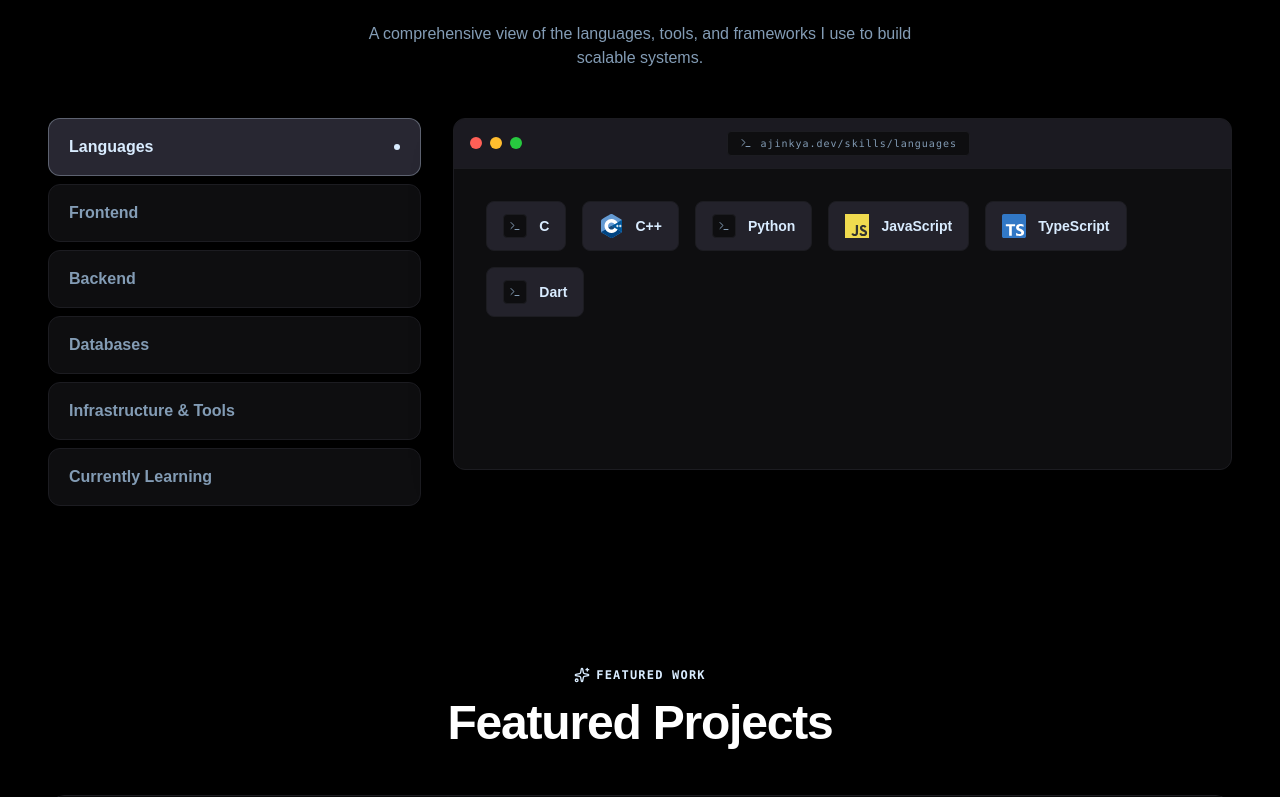
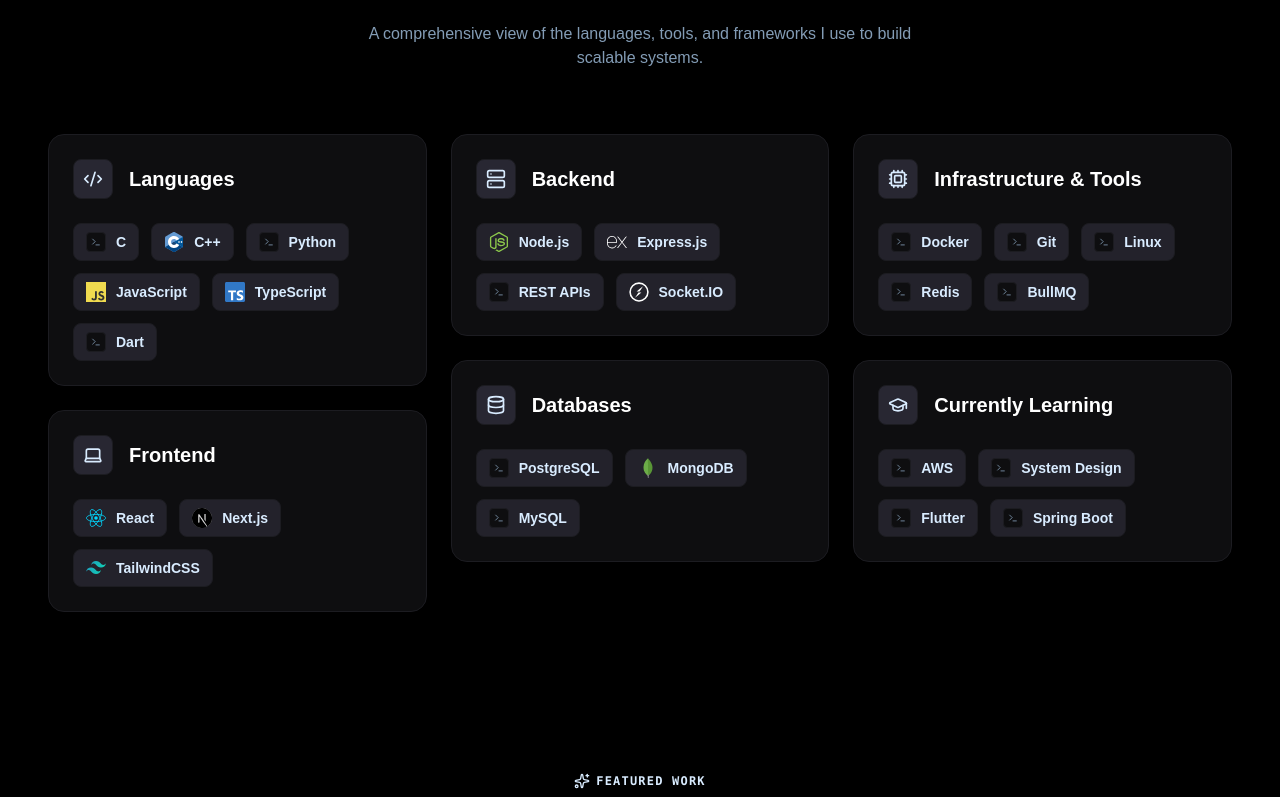
Before and after one commit to Ajinkya-909/portfolio, a React (Vite) app: page /#/ in a window 1280 px wide. Shown: the part 1436-2233 px from the top of the page. Built offline with nearby package versions, Linux system fonts and the light colour scheme; a web font is replaced by a local one.

Commit message:
feat: add Spline 3D model component with WebGL fallback and render Skills section with category-specific iconography.

```diff
--- a/src/components/Skills.tsx
+++ b/src/components/Skills.tsx
@@ -1,16 +1,33 @@
-import { useState } from "react";
 import skillsData from "../data/skills.json";
-import { Terminal } from "lucide-react";
+import { Code2, Laptop, Server, Database, Cpu, GraduationCap, Terminal } from "lucide-react";
 
 type CategoryKey = keyof typeof skillsData;
 
 export default function Skills() {
-  const [activeCategory, setActiveCategory] = useState<CategoryKey>("languages");
   const categories = Object.keys(skillsData) as CategoryKey[];
+
+  const getCategoryIcon = (key: CategoryKey) => {
+    switch (key) {
+      case "languages":
+        return <Code2 className="w-5 h-5 text-white-50" />;
+      case "frontend":
+        return <Laptop className="w-5 h-5 text-white-50" />;
+      case "backend":
+        return <Server className="w-5 h-5 text-white-50" />;
+      case "databases":
+        return <Database className="w-5 h-5 text-white-50" />;
+      case "tools":
+        return <Cpu className="w-5 h-5 text-white-50" />;
+      case "learning":
+        return <GraduationCap className="w-5 h-5 text-white-50" />;
+      default:
+        return <Terminal className="w-5 h-5 text-white-50" />;
+    }
+  };
 
   return (
     <section id="skills" className="py-12 sm:py-20 max-w-[1400px] mx-auto px-6 md:px-12">
-      <div className="text-center mb-12 space-y-4">
+      <div className="text-center mb-16 space-y-4">
         <h2 className="text-2xl md:text-5xl font-bold tracking-tight text-white">
           Technical Arsenal
         </h2>
@@ -19,67 +36,49 @@
         </p>
       </div>
 
-      <div className="grid grid-cols-1 lg:grid-cols-12 gap-8 items-start">
-        {/* Left Side: Tab Navigation */}
-        <div className="lg:col-span-4 flex flex-col gap-2">
+      {/* Masonry Layout for Skills Categories */}
+      <div className="columns-1 md:columns-2 lg:columns-3 gap-6 space-y-6">
         {categories.map((key) => {
-            const isActive = activeCategory === key;
+          const category = skillsData[key];
           return (
-              <button
+            <div
               key={key}
-                onClick={() => setActiveCategory(key)}
-                className={`text-left px-5 py-4 rounded-xl border transition-all duration-300 font-semibold text-sm md:text-base flex items-center justify-between ${
-                  isActive
-                    ? "bg-black-200 border-white-50/30 text-white-50"
-                    : "bg-black-100 border-black-50 text-blue-50 hover:bg-black-200 hover:text-white-50"
-                }`}
+              className="break-inside-avoid bg-black-100 border border-black-50 rounded-2xl p-6 relative group overflow-hidden"
             >
-                {skillsData[key].name}
-                {isActive && <div className="w-1.5 h-1.5 rounded-full bg-white-50" />}
-              </button>
-            );
-          })}
+              {/* Subtle hover background gradient glow */}
+              <div className="absolute inset-0 bg-gradient-to-br from-white-50/5 to-transparent opacity-0 group-hover:opacity-100 transition-opacity duration-500 pointer-events-none" />
+
+              <div className="relative z-10 space-y-6">
+                {/* Category Header */}
+                <div className="flex items-center gap-4">
+                  <div className="w-10 h-10 rounded-lg bg-black-200 border border-black-50 flex items-center justify-center">
+                    {getCategoryIcon(key)}
+                  </div>
+                  <h3 className="font-bold text-xl text-white">{category.name}</h3>
                 </div>
 
-        {/* Right Side: Macbook Mockup */}
-        <div className="lg:col-span-8">
-          <div className="border border-black-50 rounded-xl bg-black-100 overflow-hidden shadow-2xl relative">
-            {/* Window Header */}
-            <div className="flex justify-between items-center px-4 py-3 border-b border-black-50 bg-black-200/50">
-              <div className="flex items-center gap-2">
-                <span className="w-3 h-3 rounded-full bg-[#ff5f56]" />
-                <span className="w-3 h-3 rounded-full bg-[#ffbd2e]" />
-                <span className="w-3 h-3 rounded-full bg-[#27c93f]" />
-              </div>
-              <div className="flex items-center bg-black-100 border border-black-50 px-3 py-1 rounded text-[10px] text-blue-50 font-mono tracking-widest gap-2">
-                <Terminal className="w-3 h-3" />
-                ajinkya.dev/skills/{activeCategory}
-              </div>
-              <div className="w-10" /> {/* Spacer */}
-            </div>
-
-            {/* Window Body */}
-            <div className="p-6 md:p-8 min-h-[300px] flex items-start content-start flex-wrap gap-4 relative">
-              <div className="absolute inset-0 cyber-grid opacity-10 pointer-events-none" />
-
-              {skillsData[activeCategory].items.map((skill, index) => (
+                {/* Skills Badges */}
+                <div className="flex flex-wrap gap-3">
+                  {category.items.map((skill, index) => (
                     <div
                       key={index}
-                  className="flex items-center gap-3 px-4 py-3 rounded-lg border border-black-50 bg-black-200/80 hover:bg-black-200 hover:scale-[1.02] hover:border-white-50/20 transition-all cursor-default z-10"
+                      className="flex items-center gap-2.5 px-3 py-2 rounded-lg border border-black-50 bg-black-200/80 hover:bg-black-200 hover:scale-[1.02] hover:border-white-50/20 transition-all duration-200 cursor-default"
                     >
                       {skill.icon ? (
-                    <img src={skill.icon} alt={skill.name} className="w-6 h-6 object-contain" />
+                        <img src={skill.icon} alt={skill.name} className="w-5 h-5 object-contain" />
                       ) : (
-                    <div className="w-6 h-6 rounded bg-black-100 border border-black-50 flex items-center justify-center">
-                      <Terminal className="w-3 h-3 text-blue-50" />
+                        <div className="w-5 h-5 rounded bg-black-100 border border-black-50 flex items-center justify-center">
+                          <Terminal className="w-2.5 h-2.5 text-blue-50" />
                         </div>
                       )}
-                  <span className="font-semibold text-white-50 text-sm">{skill.name}</span>
+                      <span className="font-semibold text-white-50 text-xs md:text-sm">{skill.name}</span>
                     </div>
                   ))}
                 </div>
               </div>
             </div>
+          );
+        })}
       </div>
     </section>
   );
--- a/src/components/SplineModel.tsx
+++ b/src/components/SplineModel.tsx
@@ -71,6 +71,7 @@
   const [isLoading, setIsLoading] = useState(true);
   const [isContextLost, setIsContextLost] = useState(false);
   const containerRef = useRef<HTMLDivElement>(null);
+  const splineRef = useRef<any>(null);
 
   useEffect(() => {
     const handleResize = () => {
@@ -96,6 +97,32 @@
     };
   }, [isDesktop]);
 
+  // Viewport-aware rendering control using IntersectionObserver
+  useEffect(() => {
+    if (!isDesktop || isContextLost) return;
+
+    const observer = new IntersectionObserver(
+      ([entry]) => {
+        if (splineRef.current) {
+          if (entry.isIntersecting) {
+            splineRef.current.play();
+          } else {
+            splineRef.current.stop();
+          }
+        }
+      },
+      { threshold: 0.05 } // Play when at least 5% is visible, stop when hidden
+    );
+
+    if (containerRef.current) {
+      observer.observe(containerRef.current);
+    }
+
+    return () => {
+      observer.disconnect();
+    };
+  }, [isDesktop, isContextLost]);
+
   if (!isDesktop) {
     return null;
   }
@@ -107,6 +134,20 @@
       </div>
     );
   }
+
+  const handleLoad = (splineApp: any) => {
+    splineRef.current = splineApp;
+    setIsLoading(false);
+
+    // Initial check: if loaded off-screen, stop it immediately
+    if (containerRef.current) {
+      const rect = containerRef.current.getBoundingClientRect();
+      const inView = rect.top < window.innerHeight && rect.bottom > 0;
+      if (!inView) {
+        splineApp.stop();
+      }
+    }
+  };
 
   return (
     <div ref={containerRef} className="relative w-full h-[500px] xl:h-[600px] overflow-hidden flex items-center justify-center">
@@ -139,7 +180,7 @@
         >
           <Spline
             scene="https://prod.spline.design/32qv2birAJW4tCjP/scene.splinecode"
-            onLoad={() => setIsLoading(false)}
+            onLoad={handleLoad}
           />
         </div>
 
```
Lines whose indentation alone changed are shown as unchanged.
